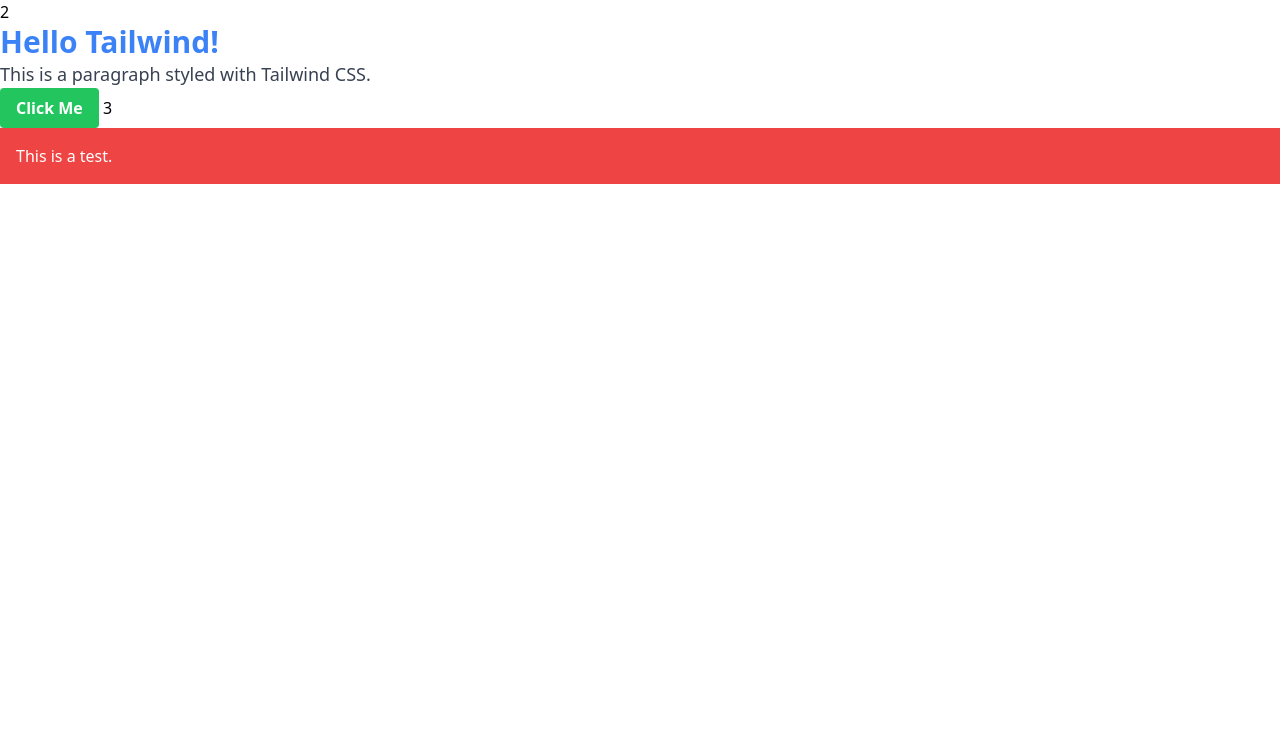
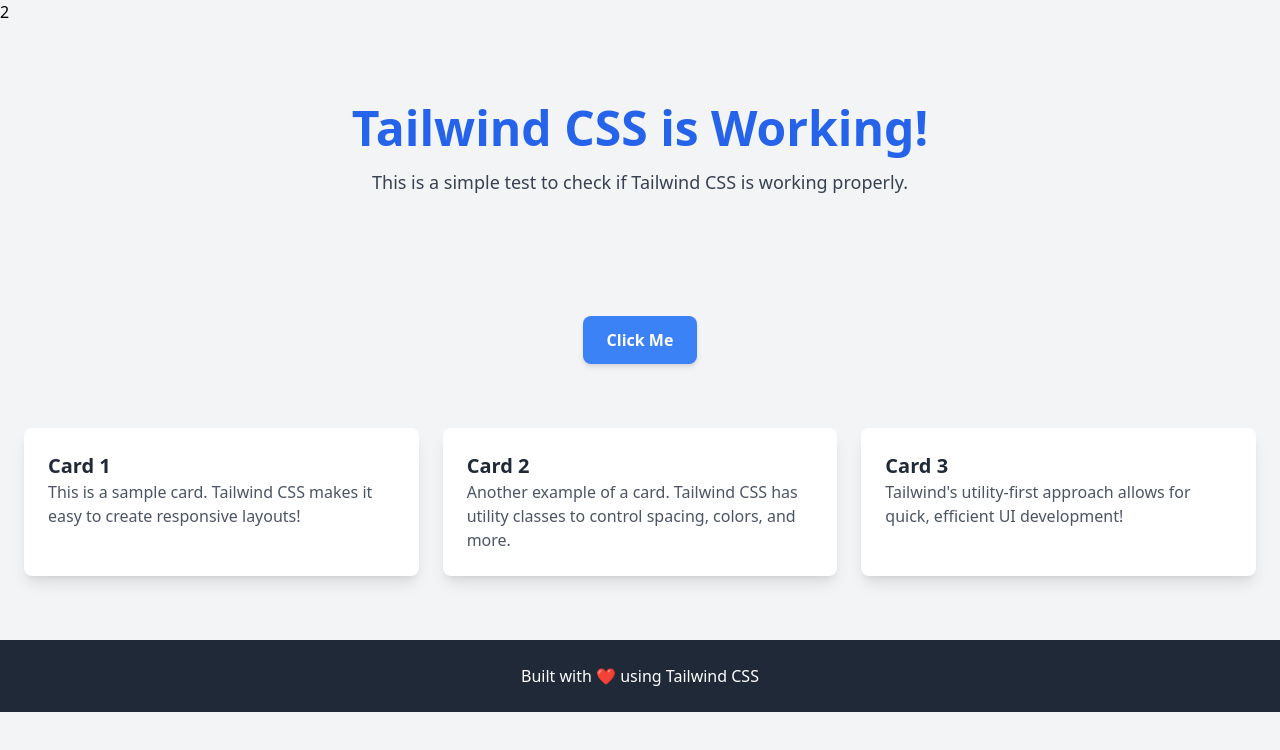
Before and after one commit to Steven-zx/Augustine-Grove-Web-Application, a website: page index.html in a window 1280 px wide. Drawn offline with Linux system fonts and the light colour scheme.

Commit message:
added nodes

```diff
--- a/index.html
+++ b/index.html
@@ -3,15 +3,49 @@
 <head>
 <meta charset="UTF-8">
 <meta name="viewport" content="width=device-width, initial-scale=1.0">
-<link 1  href="./dist/output.css" rel="stylesheet"> 2
+<link  href="./dist/output.css" rel="stylesheet"> 2
 <title>My Tailwind Project</title>
 </head>
-<body>
-<h1 class="text-3xl font-bold text-blue-500">Hello Tailwind!</h1>
-<p class="text-gray-700 text-lg">This is a paragraph styled with Tailwind CSS.</p>
-<button class="bg-green-500 hover:bg-green-700 text-white font-bold py-2 px-4 rounded">
-Click Me
-</button> 3
-<div class="bg-red-500 p-4 text-white">This is a test.</div>
-</body>
-</html>
+<body class="bg-gray-100">
+
+    <!-- Hero Section -->
+    <section class="text-center py-20">
+        <h1 class="text-5xl font-extrabold text-blue-600">
+            Tailwind CSS is Working!
+        </h1>
+        <p class="mt-4 text-lg text-gray-700">
+            This is a simple test to check if Tailwind CSS is working properly.
+        </p>
+    </section>
+
+    <!-- Button Section -->
+    <div class="text-center py-10">
+        <button class="bg-blue-500 text-white font-semibold py-3 px-6 rounded-lg shadow-md hover:bg-blue-700 focus:outline-none">
+            Click Me
+        </button>
+    </div>
+
+    <!-- Grid Section -->
+    <section class="grid grid-cols-1 sm:grid-cols-2 md:grid-cols-3 gap-6 p-6">
+        <div class="bg-white p-6 rounded-lg shadow-lg hover:shadow-xl transition duration-300">
+            <h3 class="text-xl font-bold text-gray-800">Card 1</h3>
+            <p class="text-gray-600">This is a sample card. Tailwind CSS makes it easy to create responsive layouts!</p>
+        </div>
+        <div class="bg-white p-6 rounded-lg shadow-lg hover:shadow-xl transition duration-300">
+            <h3 class="text-xl font-bold text-gray-800">Card 2</h3>
+            <p class="text-gray-600">Another example of a card. Tailwind CSS has utility classes to control spacing, colors, and more.</p>
+        </div>
+        <div class="bg-white p-6 rounded-lg shadow-lg hover:shadow-xl transition duration-300">
+            <h3 class="text-xl font-bold text-gray-800">Card 3</h3>
+            <p class="text-gray-600">Tailwind's utility-first approach allows for quick, efficient UI development!</p>
+        </div>
+    </section>
+
+    <!-- Footer -->
+    <footer class="bg-gray-800 text-white text-center py-6 mt-10">
+        <p>Built with ❤️ using Tailwind CSS</p>
+    </footer>
+
+  </body>
+
+  </html>
```
Also changed, not shown: settings.json (deleted, +0 -8 lines), dist/output.css.
